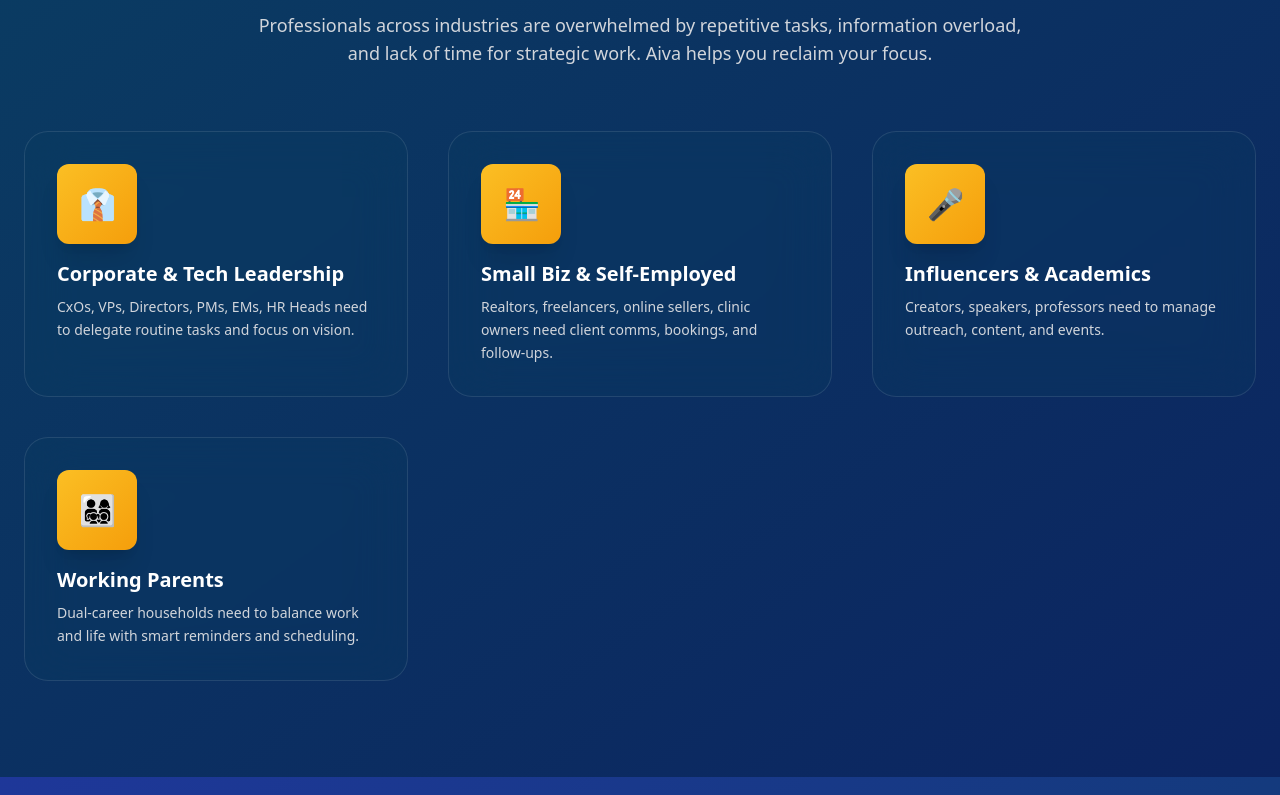
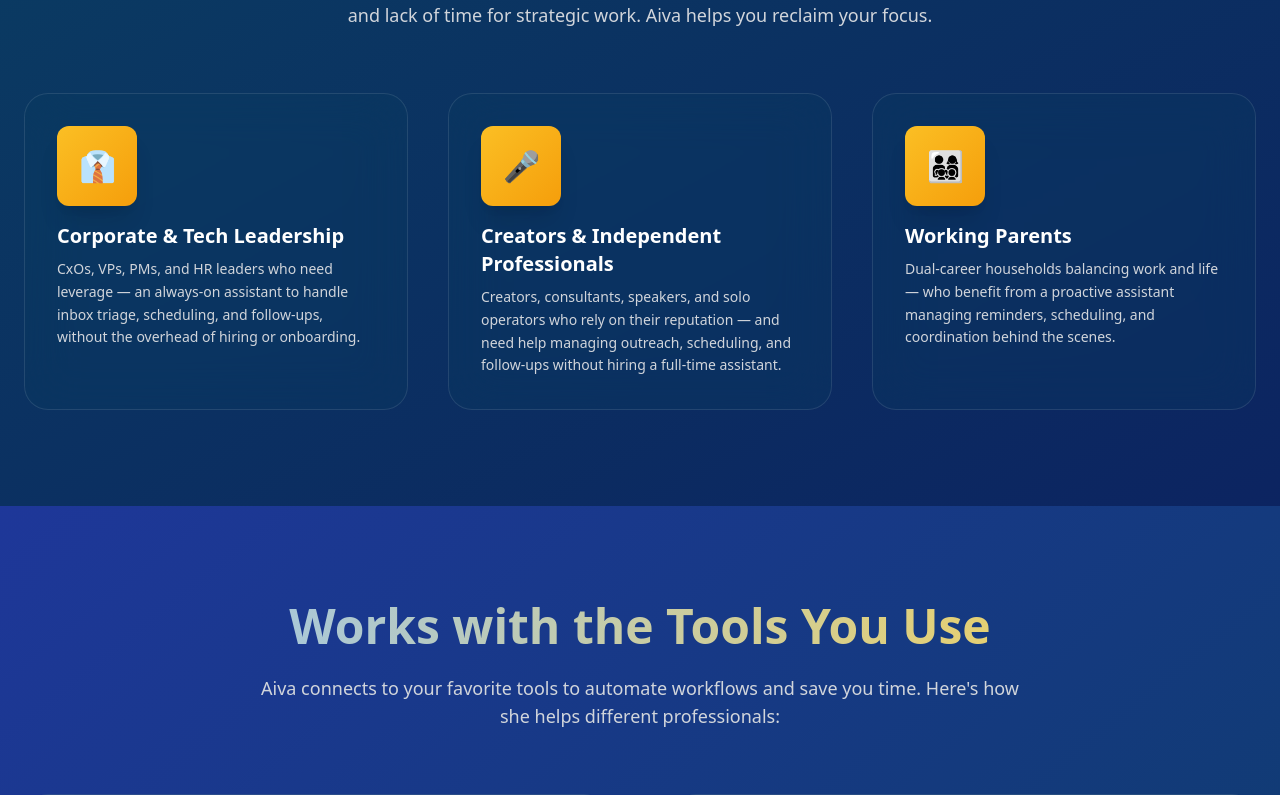
Before and after one commit to ramenthecorgi/aiva-frontend, a React (Create React App) app: page / in a window 1280 px wide. Shown: the part 865-1660 px from the top of the page. Built offline with nearby package versions, Linux system fonts and the light colour scheme.

Commit message:
refining value prop

```diff
--- a/src/components/HeroSection.js
+++ b/src/components/HeroSection.js
@@ -27,7 +27,7 @@
           <Typewriter
             onInit={(typewriter) => {
               typewriter
-                .typeString('Meet Aiva: Your Hyper-Intelligent Executive Assistant')
+                .typeString('Meet Aiva: Your Personal Executive Assistant')
                 .pauseFor(1000000)
                 .start();
             }}
--- a/src/components/PainpointsSection.js
+++ b/src/components/PainpointsSection.js
@@ -2,10 +2,14 @@
 import { useIntersectionObserver } from '../hooks/useScrollAnimation';
 
 const personas = [
-  ['👔', 'Corporate & Tech Leadership', 'CxOs, VPs, Directors, PMs, EMs, HR Heads need to delegate routine tasks and focus on vision.'],
-  ['🏪', 'Small Biz & Self-Employed', 'Realtors, freelancers, online sellers, clinic owners need client comms, bookings, and follow-ups.'],
-  ['🎤', 'Influencers & Academics', 'Creators, speakers, professors need to manage outreach, content, and events.'],
-  ['👨‍👩‍👧‍👦', 'Working Parents', 'Dual-career households need to balance work and life with smart reminders and scheduling.'],
+  ['👔', 'Corporate & Tech Leadership',
+   'CxOs, VPs, PMs, and HR leaders who need leverage — an always-on assistant to handle inbox triage, scheduling, and follow-ups, without the overhead of hiring or onboarding.'],
+
+   ['🎤', 'Creators & Independent Professionals',
+    'Creators, consultants, speakers, and solo operators who rely on their reputation — and need help managing outreach, scheduling, and follow-ups without hiring a full-time assistant.'],
+
+  ['👨‍👩‍👧‍👦', 'Working Parents',
+   'Dual-career households balancing work and life — who benefit from a proactive assistant managing reminders, scheduling, and coordination behind the scenes.'],
 ];
 
 const PainpointsSection = () => {
```
